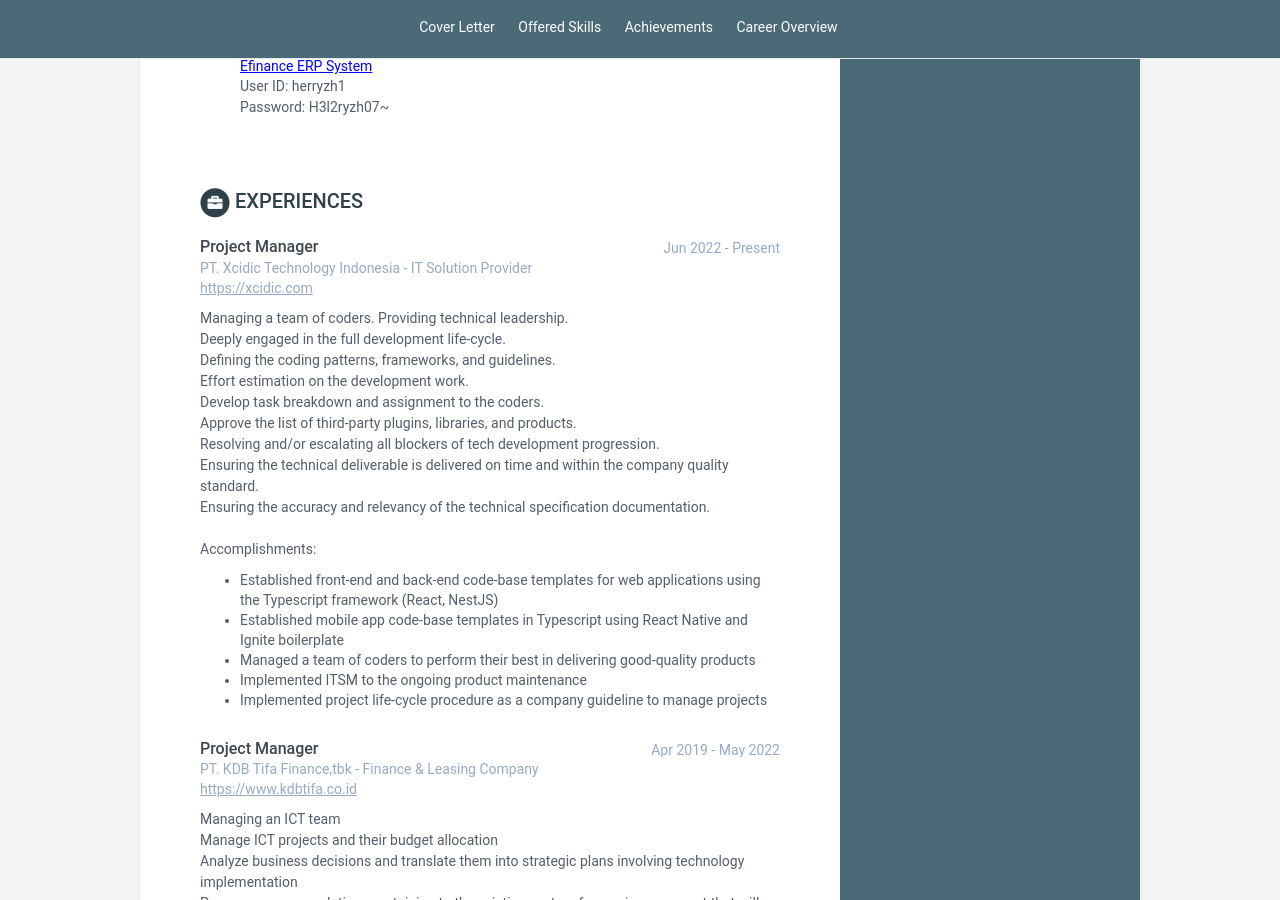
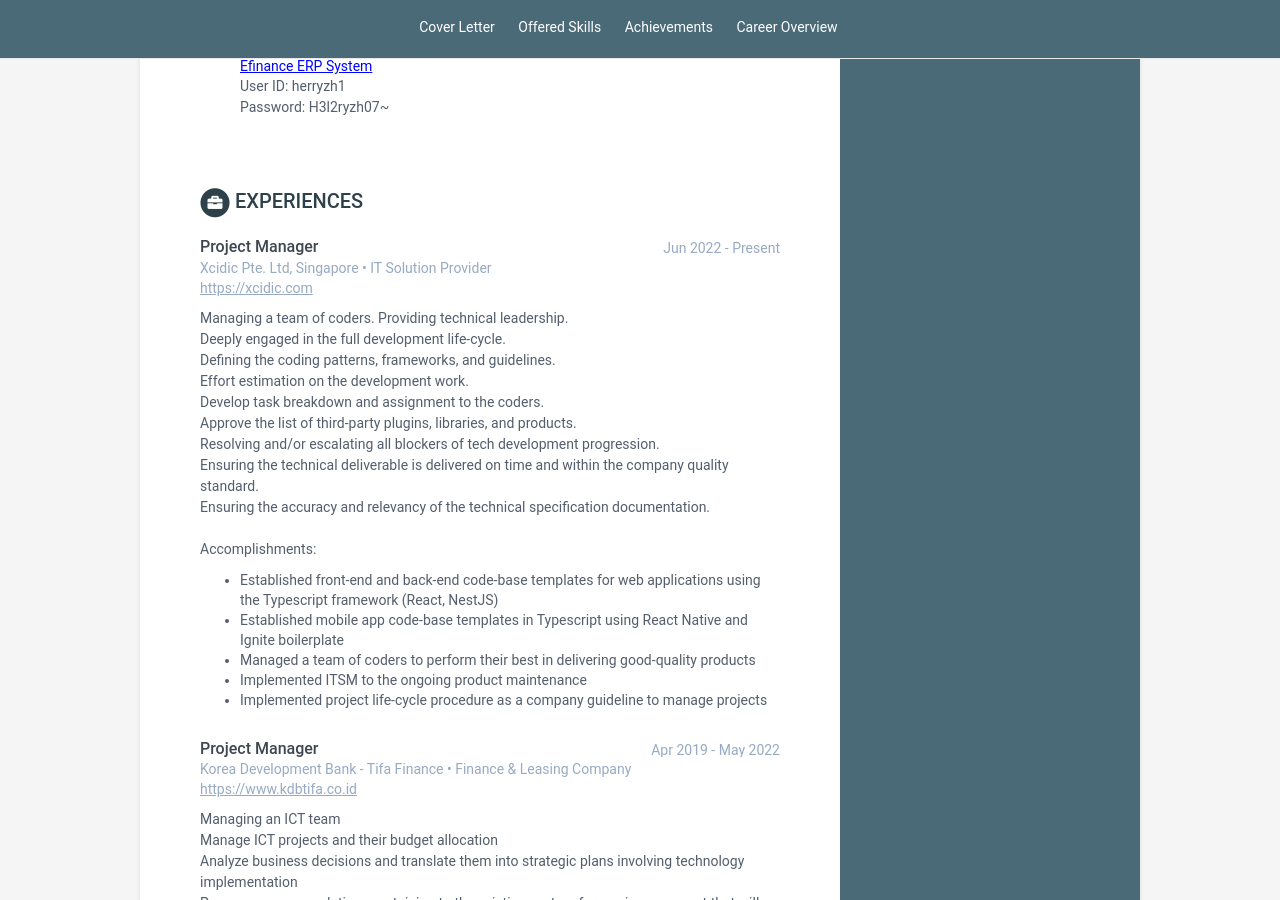
Before and after one commit to hz81/cv-pm1, a Jekyll site: the page built from index.html, in a window 1280 px wide and 900 px high, scrolled down 1956 px. Built offline with Jekyll 4.4.1, drawn with Linux system fonts in a browser that asks for light colours; some of the changed text lies outside the part shown.

Commit message:
Update data.yml

```diff
--- a/_data/data.yml
+++ b/_data/data.yml
@@ -198,7 +198,7 @@ experiences:
     info:
       - role: Project Manager
         time: Jun 2022 - Present
-        company: PT. Xcidic Technology Indonesia - IT Solution Provider
+        company: Xcidic Pte. Ltd, Singapore • IT Solution Provider
         site: https://xcidic.com
         details: |
           Managing a team of coders. Providing technical leadership. <br>
@@ -218,7 +218,7 @@ experiences:
             - Implemented project life-cycle procedure as a company guideline to manage projects
       - role: Project Manager
         time: Apr 2019 - May 2022
-        company: PT. KDB Tifa Finance,tbk - Finance & Leasing Company
+        company: Korea Development Bank - Tifa Finance • Finance & Leasing Company
         site: https://www.kdbtifa.co.id
         details: |
           Managing an ICT team <br>
@@ -255,7 +255,7 @@ experiences:
             - Revamped an external website with mobile device compatibility using AngularJS and .Net framework
       - role: Technical Analyst
         time: Nov 2005 - Jan 2012
-        company: PT. Mega Auto Finance - Motorcycle Leasing Company
+        company: Mega Auto Finance - Motorcycle Leasing Company
         site: http://www.maf.co.id
         details: |
           Inquiring regarding business and user requirements <br>
```
